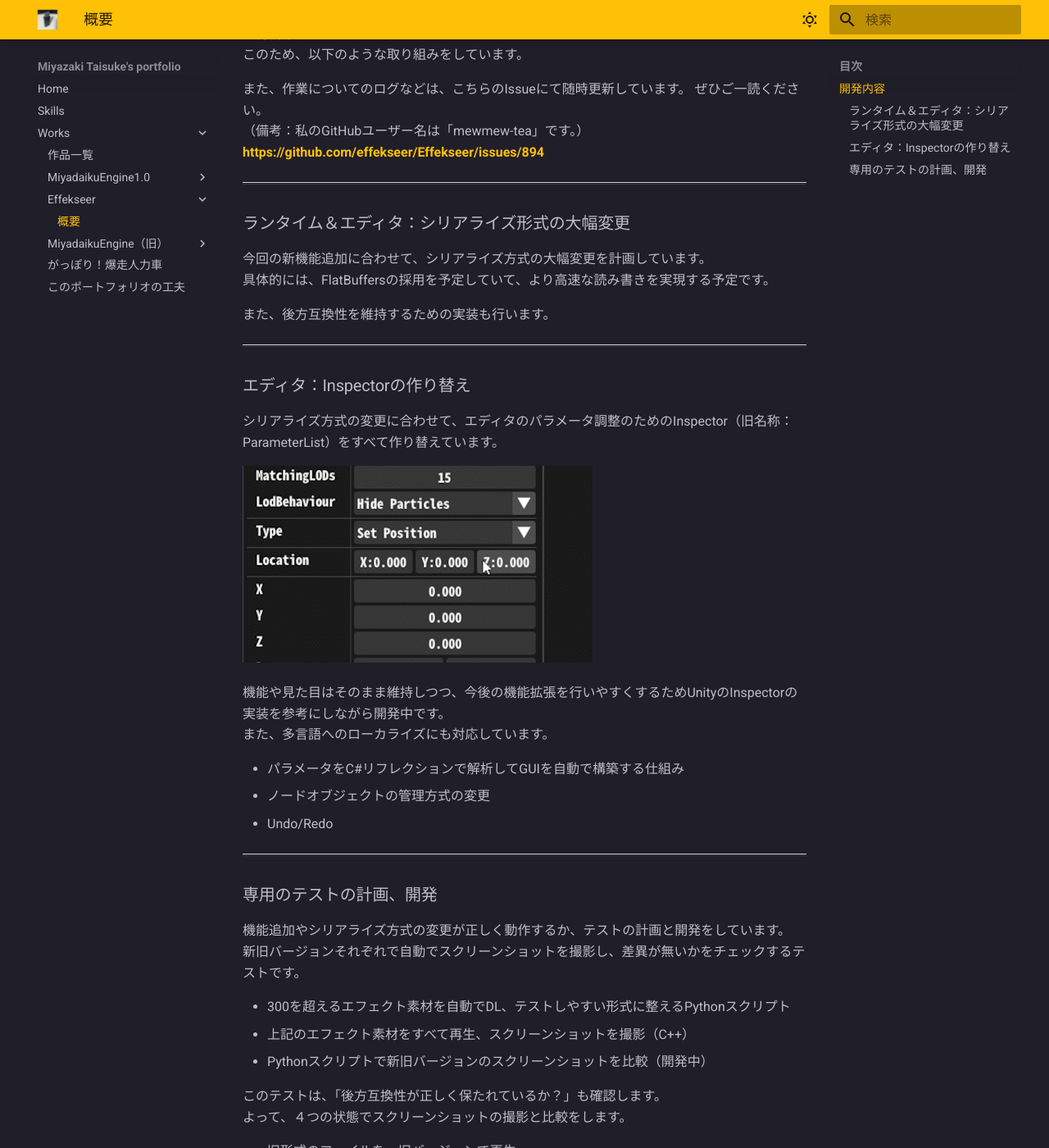
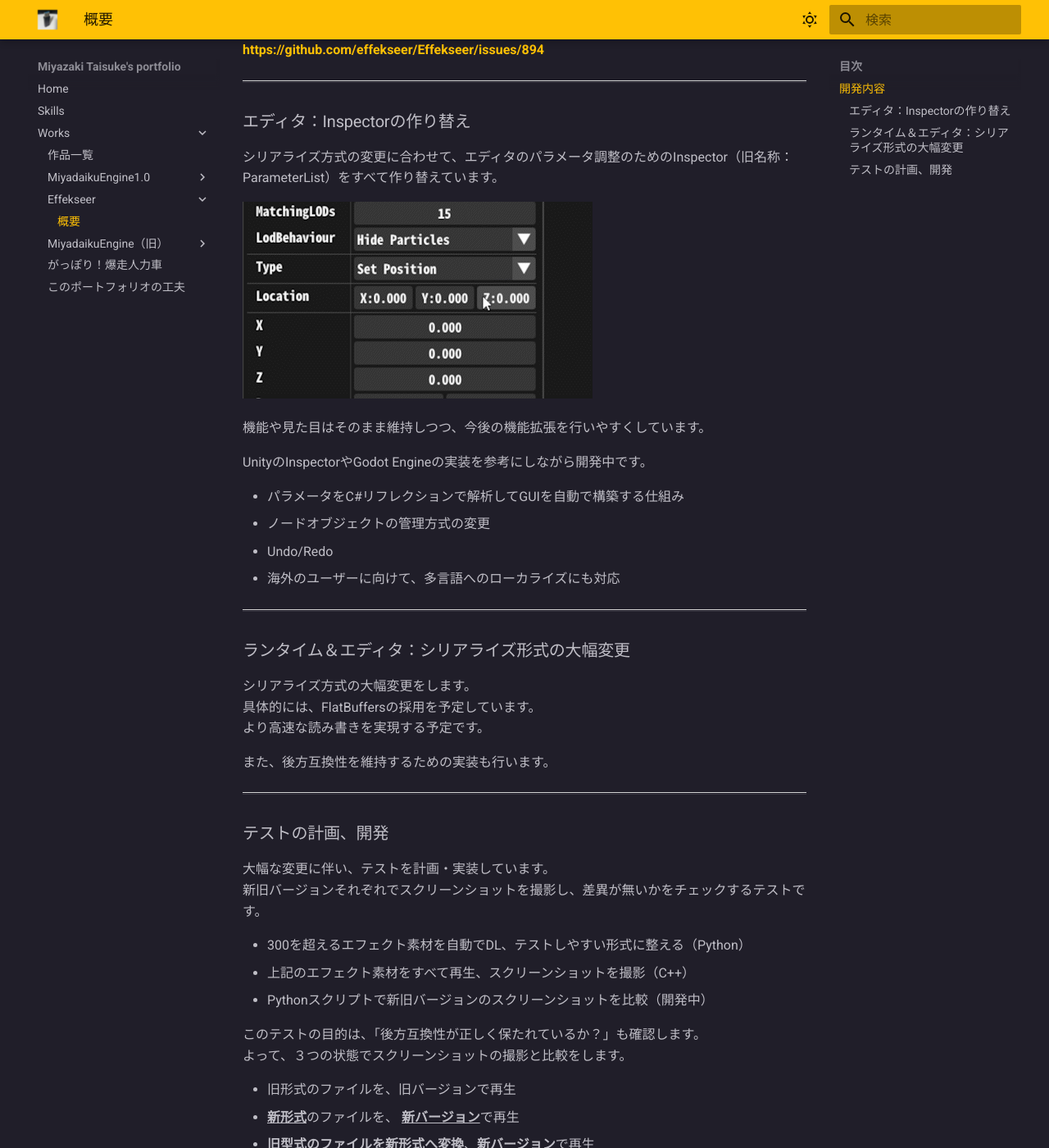
Before and after one commit to mewmew-tea/Portfolio, an MkDocs documentation site: the page built from docs/works/Effekseer/overview.md, in a window 1280 px wide and 1400 px high, scrolled down 1302 px. Shown: the whole window at 82% size. Built offline with MkDocs 1.6.1 and Material for MkDocs 9.7.7, drawn with Linux system fonts in a browser that asks for light colours; some of the changed text lies outside the part shown.

Commit message:
Update about effekseer

```diff
--- a/docs/works/Effekseer/overview.md
+++ b/docs/works/Effekseer/overview.md
@@ -11,8 +11,8 @@ Effekseerは、ゲームエフェクトを作成するためのツールおよ
 
 アセットの再利用性を高めるための「SubEffect（仮称）」機能の開発のコアメンバーとして設計や実装をしています。
 
-（イメージ図）
-![](../../images/effekseer_subeffect_image.png)
+<!-- （イメージ図）
+![](../../images/effekseer_subeffect_image.png) -->
 
 !!! info
     「SubEffect（仮称）」機能は、複数のエフェクトを組み合わせて、１つのエフェクトにすることができるようになる機能です。
@@ -20,53 +20,58 @@ Effekseerは、ゲームエフェクトを作成するためのツールおよ
 
 ## 開発内容
 
-今回の機能実装に伴い、シリアライズ方法やオブジェクトシステム、エディタ設計など、大規模な再構築することになりました。
-このため、以下のような取り組みをしています。
+今回の機能実装に伴い、
+シリアライズ方法、オブジェクトシステム、エディタ設計など、
+大規模な再構築をしています。
 
-また、作業についてのログなどは、こちらのIssueにて随時更新しています。
+エディタや、シリアライズ、テストを書くなどをしています。
+
+作業についてのログは、こちらのIssueにて随時更新しています。
 ぜひご一読ください。
 （備考：私のGitHubユーザー名は「mewmew-tea」です。）
 **[https://github.com/effekseer/Effekseer/issues/894](https://github.com/effekseer/Effekseer/issues/894)**
 
 ---
-
-### ランタイム＆エディタ：シリアライズ形式の大幅変更
-
-今回の新機能追加に合わせて、シリアライズ方式の大幅変更を計画しています。
-具体的には、FlatBuffersの採用を予定していて、より高速な読み書きを実現する予定です。
-
-また、後方互換性を維持するための実装も行います。
-
----
-
 ### エディタ：Inspectorの作り替え
 
 シリアライズ方式の変更に合わせて、エディタのパラメータ調整のためのInspector（旧名称：ParameterList）をすべて作り替えています。
 
 ![](../../images/effekseer_inspector.gif)
 
-機能や見た目はそのまま維持しつつ、今後の機能拡張を行いやすくするためUnityのInspectorの実装を参考にしながら開発中です。
-また、多言語へのローカライズにも対応しています。
+機能や見た目はそのまま維持しつつ、今後の機能拡張を行いやすくしています。
+
+UnityのInspectorやGodot Engineの実装を参考にしながら開発中です。
+
 
 - パラメータをC#リフレクションで解析してGUIを自動で構築する仕組み
 - ノードオブジェクトの管理方式の変更
 - Undo/Redo
+- 海外のユーザーに向けて、多言語へのローカライズにも対応
 
 ---
 
-### 専用のテストの計画、開発
+### ランタイム＆エディタ：シリアライズ形式の大幅変更
 
-機能追加やシリアライズ方式の変更が正しく動作するか、テストの計画と開発をしています。
-新旧バージョンそれぞれで自動でスクリーンショットを撮影し、差異が無いかをチェックするテストです。
+シリアライズ方式の大幅変更をします。
+具体的には、FlatBuffersの採用を予定しています。
+より高速な読み書きを実現する予定です。
 
-- 300を超えるエフェクト素材を自動でDL、テストしやすい形式に整えるPythonスクリプト
+また、後方互換性を維持するための実装も行います。
+
+---
+
+### テストの計画、開発
+
+大幅な変更に伴い、テストを計画・実装しています。
+新旧バージョンそれぞれでスクリーンショットを撮影し、差異が無いかをチェックするテストです。
+
+- 300を超えるエフェクト素材を自動でDL、テストしやすい形式に整える（Python）
 - 上記のエフェクト素材をすべて再生、スクリーンショットを撮影（C++）
 - Pythonスクリプトで新旧バージョンのスクリーンショットを比較（開発中）
 
-このテストは、「後方互換性が正しく保たれているか？」も確認します。
-よって、４つの状態でスクリーンショットの撮影と比較をします。
+このテストの目的は、「後方互換性が正しく保たれているか？」も確認します。
+よって、３つの状態でスクリーンショットの撮影と比較をします。
 
 - 旧形式のファイルを、旧バージョンで再生
 - **^^新形式^^**のファイルを、 **^^新バージョン^^**で再生
-- 旧形式のファイルを、新バージョンで再生
 - **^^旧型式のファイルを新形式へ変換^^**、**^^新バージョン^^**で再生
```
Also changed, not shown: docs/images/effekseer.png.
